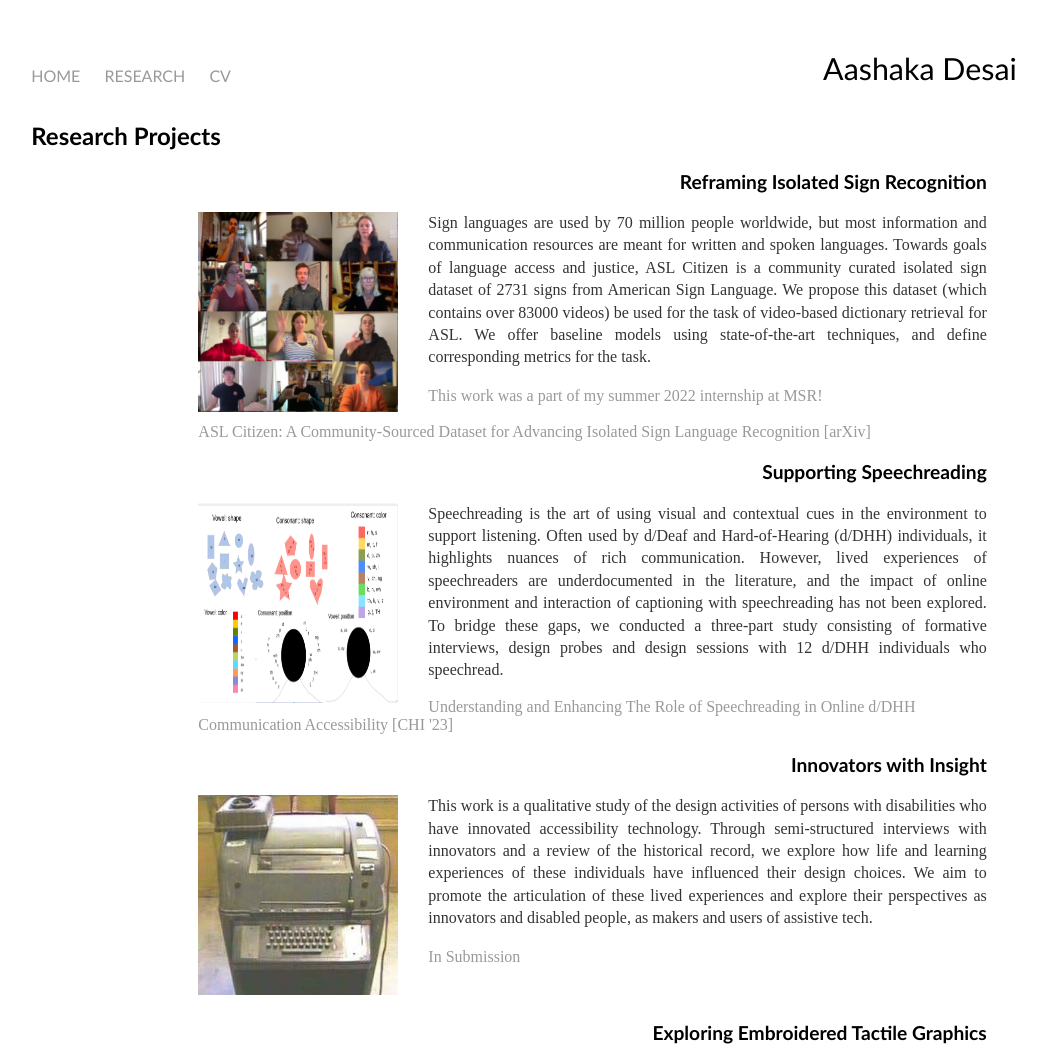
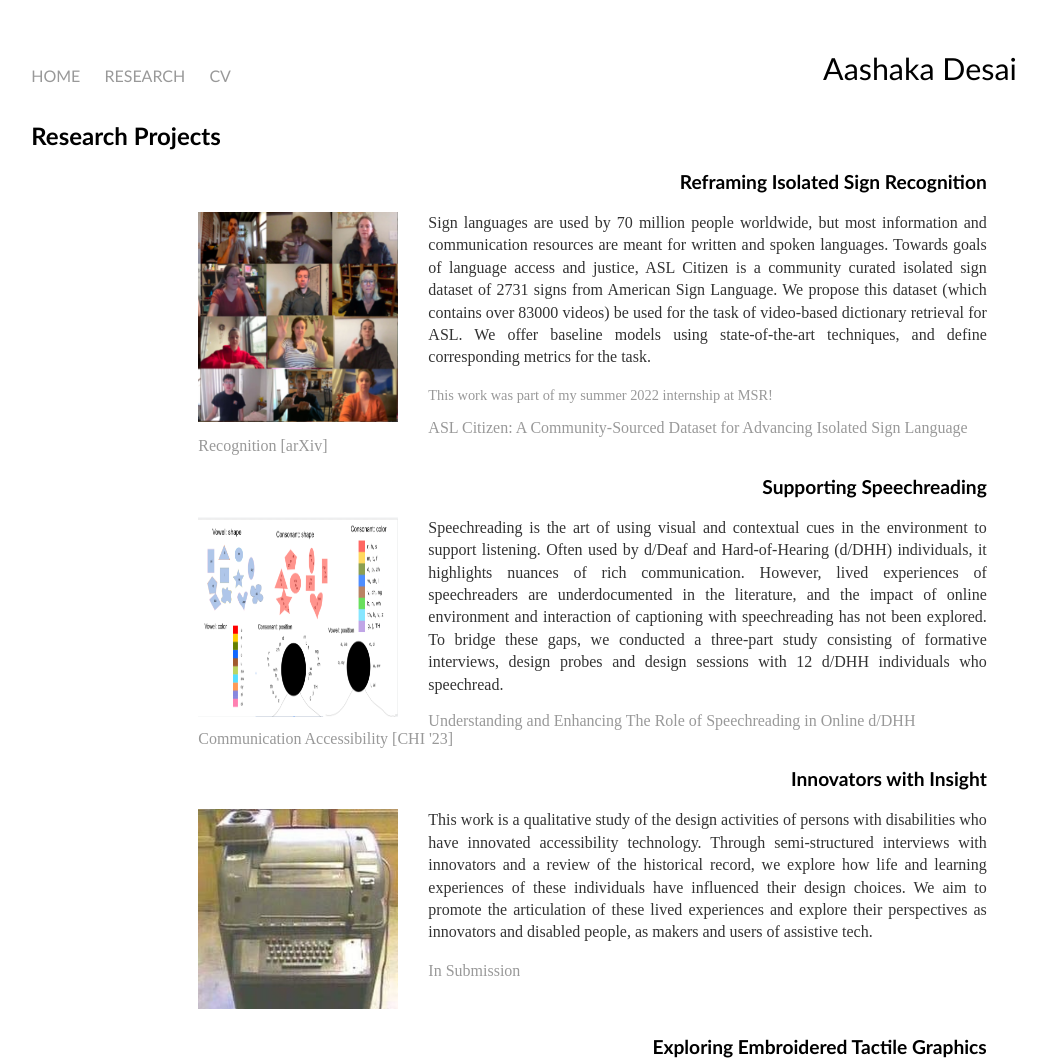
Before and after one commit to aashakadesai/aashakadesai.github.io, a Jekyll site: the page built from research/index.html, in a window 1280 px wide, cut to the strip 0-1059 px from the top of the page. Shown: the whole strip, without its empty margins (116-1162 px from the left). Built offline with Jekyll 4.4.1, drawn with Linux system fonts in a browser that asks for light colours.

Commit message:
Update index.html

```diff
--- a/research/index.html
+++ b/research/index.html
@@ -8,8 +8,8 @@
 </div>
 <div class="blurb" style="width:80%;margin-right:30px;margin-left:auto;">
   <h3 style="font-size:1.2em;clear:both;">Reframing Isolated Sign Recognition</h3>
-	<p style="font-size:1.0em;"><img src="/user_grid.png" alt="grid of stillframes from sign videos. features users mid-sign, with variety of background and lighting conditions." style="float:left;height:200px;width:200px;padding-right:30px;"> Sign languages are used by 70 million people worldwide, but most information and communication resources are meant for written and spoken languages. Towards goals of language access and justice, ASL Citizen is a community curated isolated sign dataset of 2731 signs from American Sign Language. We propose this dataset (which contains over 83000 videos) be used for the task of video-based dictionary retrieval for ASL. We offer baseline models using state-of-the-art techniques, and define corresponding metrics for the task. </p>
-	<p style="font-size:1.0em;color:#999;">This work was a part of my summer 2022 internship at MSR!</p>
+	<p style="font-size:1.0em;"><img src="/user_grid.png" alt="grid of stillframes from sign videos. features users mid-sign, with variety of background and lighting conditions." style="float:left;height:210px;width:200px;padding-right:30px;"> Sign languages are used by 70 million people worldwide, but most information and communication resources are meant for written and spoken languages. Towards goals of language access and justice, ASL Citizen is a community curated isolated sign dataset of 2731 signs from American Sign Language. We propose this dataset (which contains over 83000 videos) be used for the task of video-based dictionary retrieval for ASL. We offer baseline models using state-of-the-art techniques, and define corresponding metrics for the task. </p>
+	<p style="font-size:0.9em;color:#999;">This work was part of my summer 2022 internship at MSR!</p>
 	<a href="ASL_Dataset__arxiv_.pdf" style="font-size:1.0em;">ASL Citizen: A Community-Sourced Dataset for Advancing Isolated Sign Language Recognition [arXiv]</a>
 <br class="cb">
   <h3 style="font-size:1.2em;clear:both;">Supporting Speechreading</h3>
```
